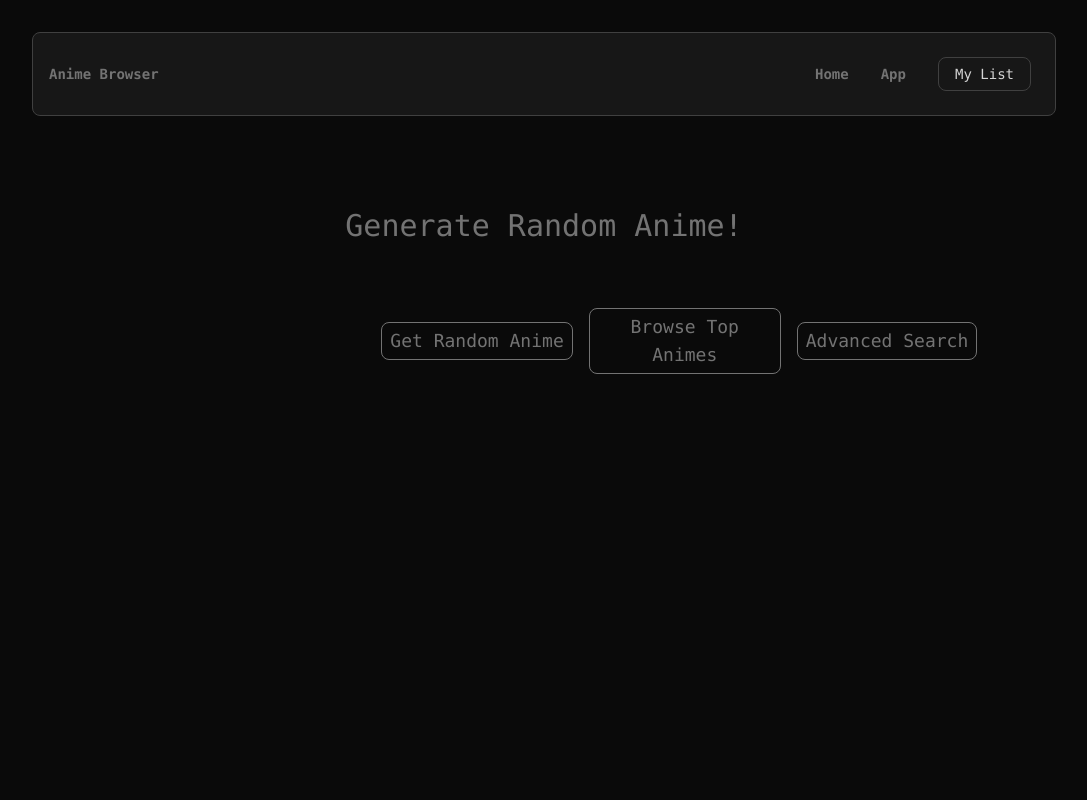
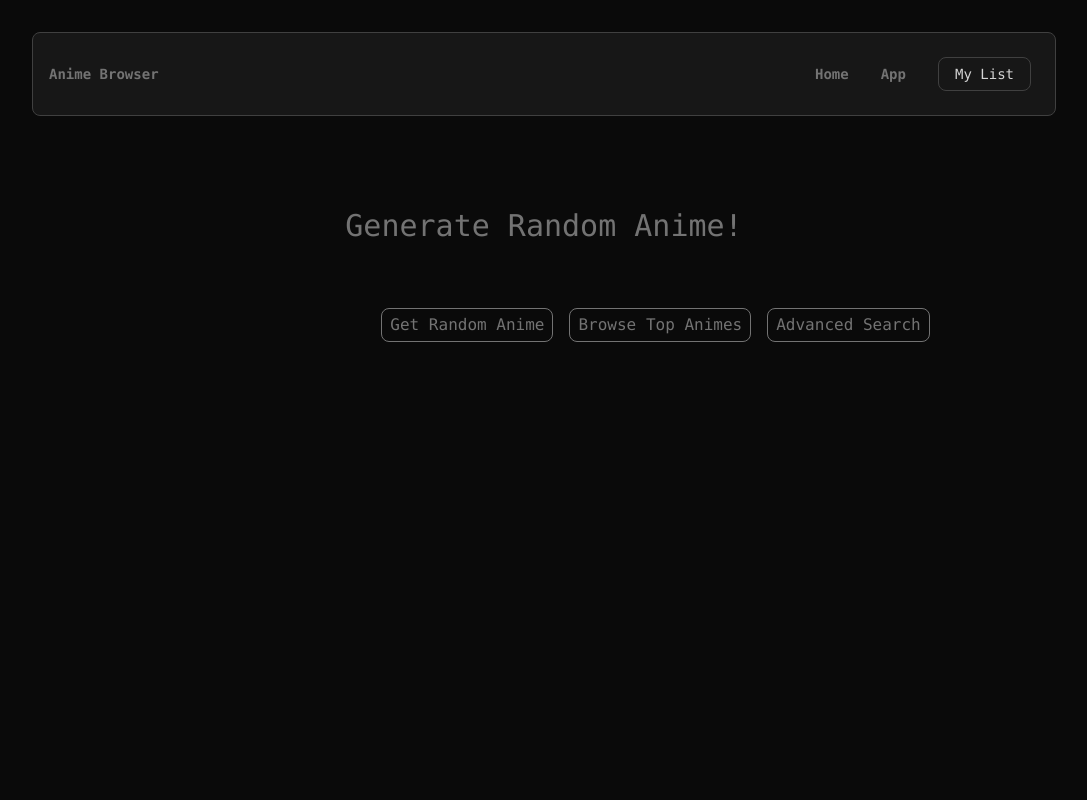
Before and after one commit to Subhavich/anime-search-api, a React (Vite) app in the folder mal-queries/: page / in a window 1280 px wide. Shown: the top 800 px of the page, without its empty margins (96-1183 px from the left). Built offline with nearby package versions, Linux system fonts and the light colour scheme; no server answers.

Commit message:
fix button text-size on main

```diff
--- a/mal-queries/src/pages/Home.tsx
+++ b/mal-queries/src/pages/Home.tsx
@@ -84,15 +84,15 @@ const HomePage = () => {
             {/* Button Group */}
             <div className="flex flex-col items-center pt-8 sm:pt-0 space-y-8 sm:space-y-0 sm:flex-row sm:space-x-4 sm:text-xl">
               <button
-                className="  px-2 py-1 hover:bg-white transition-colors max-w-48 border border-neutral-500 text-lg rounded-lg text-neutral-500"
+                className="  px-2 py-1 hover:bg-white transition-colors max-w-48 border border-neutral-500 text-base rounded-lg text-neutral-500"
                 onClick={fetchRandom}
               >
                 Get Random Anime
               </button>
-              <button className="  px-2 py-1 hover:bg-white transition-colors max-w-48 border border-neutral-500 text-lg rounded-lg text-neutral-500">
+              <button className="  px-2 py-1 hover:bg-white transition-colors max-w-48 border border-neutral-500 text-base rounded-lg text-neutral-500">
                 <Link to={"/app"}>Browse Top Animes</Link>
               </button>
-              <button className="  px-2 py-1 hover:bg-white transition-colors max-w-48 border border-neutral-500 text-lg rounded-lg text-neutral-500">
+              <button className="  px-2 py-1 hover:bg-white transition-colors max-w-48 border border-neutral-500 text-base rounded-lg text-neutral-500">
                 <a href="#search">Advanced Search</a>
               </button>
             </div>
```
